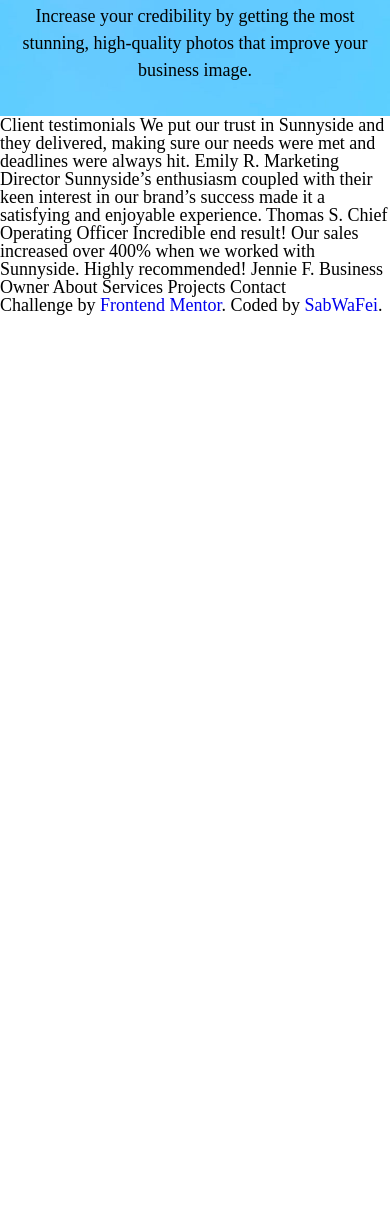
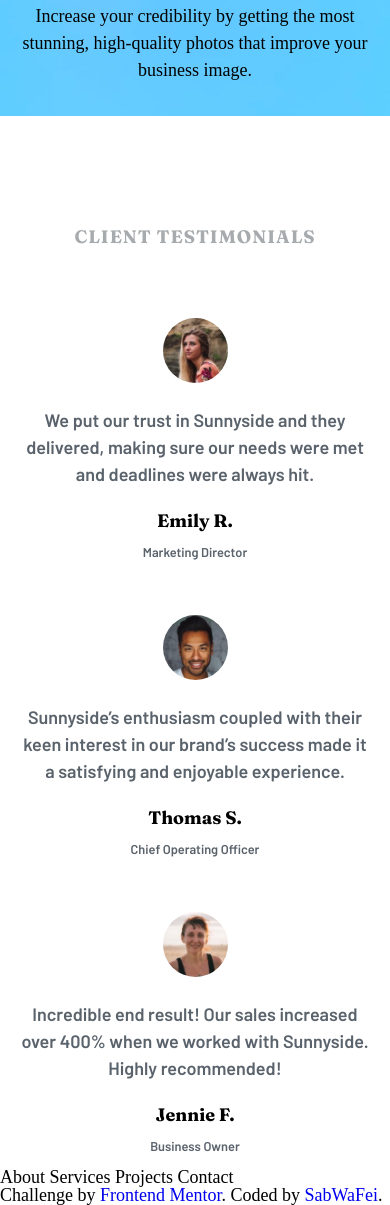
Before and after one commit to sabwafei/sunnyside-agency-landingpopage, a plain HTML site: page index.html in a window 390 px wide. Shown: the part 3618-4823 px from the top of the page. Before the commit the page ends 3933 px from the top, so only its background shows below. Drawn offline with Linux system fonts and the light colour scheme.

Commit message:
testimonial section
testimonials-mobile
testimonials-desktop

```diff
--- a/css/stylesheet.css
+++ b/css/stylesheet.css
@@ -278,3 +278,67 @@ header {
   }
 }
 /* end services section */
+
+/* testimonial section */
+.testimonials {
+  margin-top: 5rem;
+}
+.testimonial-title {
+  text-align: center;
+  letter-spacing: 1px;
+  font-family: var(--ff-fraunces);
+  text-transform: uppercase;
+  color: var(--clr-gry-blu);
+  margin: 2rem 0;
+}
+.single-testimonial-container {
+  display: flex;
+  flex-direction: column;
+  justify-content: center;
+  align-items: center;
+  gap: 2.5rem;
+}
+.single-testimonial {
+  display: flex;
+  flex-direction: column;
+  justify-content: center;
+  align-items: center;
+}
+.profile-pic {
+  border-radius: 50%;
+  height: 65px;
+  width: 65px;
+}
+.single-testimonial p {
+  text-align: center;
+  line-height: 1.5;
+  width: 90%;
+  max-width: 40ch;
+  color: var(--clr-drk-gry-blu);
+  font-family: var(--ff-barlow);
+  margin: 1.5rem 0;
+}
+.user-name {
+  font-family: var(--ff-fraunces);
+}
+.user-occupation {
+  font-family: var(--ff-barlow);
+  color: var(--clr-drk-gry-blu);
+  margin: 1rem 0;
+  font-size: 0.8rem;
+}
+@media only screen and (min-width: 700px) {
+  body {
+  }
+  .single-testimonial-container {
+    flex-direction: row;
+    gap: 1rem;
+    padding: 6rem 4rem;
+    position: relative;
+  }
+  .testimonial-title {
+    position: absolute;
+    top: 5px;
+  }
+}
+/* end testimonial section */
--- a/index.html
+++ b/index.html
@@ -94,13 +94,55 @@
         </div>
       </section>
 
-      Client testimonials We put our trust in Sunnyside and they delivered,
-      making sure our needs were met and deadlines were always hit. Emily R.
-      Marketing Director Sunnyside’s enthusiasm coupled with their keen interest
-      in our brand’s success made it a satisfying and enjoyable experience.
-      Thomas S. Chief Operating Officer Incredible end result! Our sales
-      increased over 400% when we worked with Sunnyside. Highly recommended!
-      Jennie F. Business Owner About Services Projects Contact
+      <section class="testimonials">
+        <div class="single-testimonial-container">
+          <div class="testimonial-title">client testimonials</div>
+
+          <div class="single-testimonial">
+            <img
+              src="/images/image-emily.jpg"
+              alt="user profile picture"
+              class="profile-pic"
+            />
+            <p>
+              We put our trust in Sunnyside and they delivered, making sure our
+              needs were met and deadlines were always hit.
+            </p>
+            <div class="user-name">Emily R.</div>
+            <div class="user-occupation">Marketing Director</div>
+          </div>
+
+          <div class="single-testimonial">
+            <img
+              src="/images/image-thomas.jpg"
+              alt="user profile picture"
+              class="profile-pic"
+            />
+            <p>
+              Sunnyside’s enthusiasm coupled with their keen interest in our
+              brand’s success made it a satisfying and enjoyable experience.
+            </p>
+            <div class="user-name">Thomas S.</div>
+            <div class="user-occupation">Chief Operating Officer</div>
+          </div>
+
+          <div class="single-testimonial">
+            <img
+              src="/images/image-jennie.jpg"
+              alt="user profile picture"
+              class="profile-pic"
+            />
+            <p>
+              Incredible end result! Our sales increased over 400% when we
+              worked with Sunnyside. Highly recommended!
+            </p>
+            <div class="user-name">Jennie F.</div>
+            <div class="user-occupation">Business Owner</div>
+          </div>
+        </div>
+      </section>
+
+      About Services Projects Contact
 
       <div class="attribution">
         Challenge by
```
